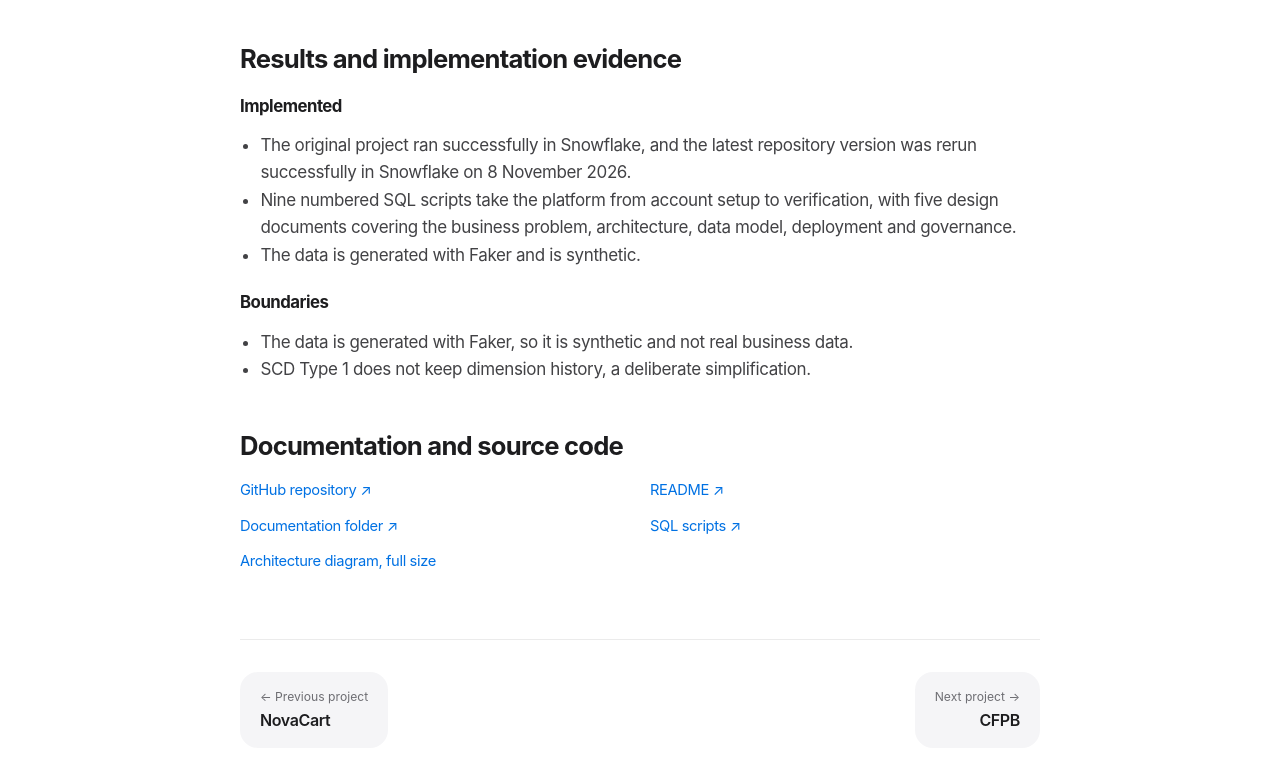
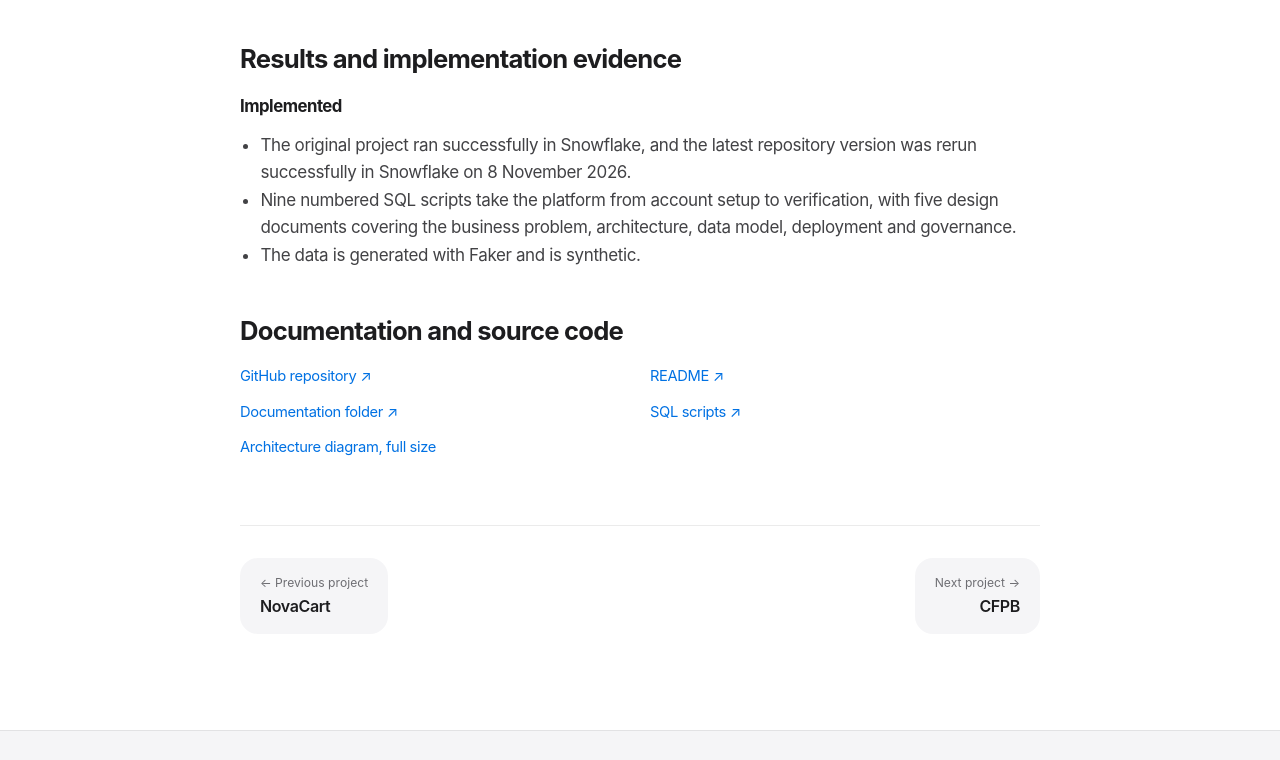
Before and after one commit to viradidi/viradidi.github.io, a plain HTML site: page projects/flowbridge/index.html in a window 1280 px wide. Shown: the part 2454-3214 px from the top of the page. Drawn offline with Linux system fonts and the light colour scheme.

Commit message:
docs: remove project boundaries section

```diff
--- a/projects/flowbridge/index.html
+++ b/projects/flowbridge/index.html
@@ -45,7 +45,7 @@
 <section id="decisions"><h2>Engineering decisions</h2><ul><li>Event-driven loading through Event Grid and Snowpipe follows file arrival and does not poll.</li><li>Streams track changes so later layers can process only what is new.</li><li>Dynamic Tables keep selected analytical datasets maintained declaratively.</li><li>SCD Type 1 keeps current values only. It is simpler than Type 2, and it gives up history.</li><li>Role-based access and secure views control what consumers can see, and development and production are kept separate.</li><li>Inventory movement is calculated as a proxy metric. It is not conventional inventory turnover.</li></ul></section>
 <section id="reliability"><h2>Reliability, testing and data quality</h2><p>Validation is built into the pipeline: required fields, data types, duplicates, referential relationships and business rules. Verification SQL is kept in <code>sql/09_resume_and_verify.sql</code>. The latest repository version was rerun successfully in Snowflake on 8 November 2026.</p></section>
 <section id="deployment"><h2>Deployment and operations</h2><p>Nine numbered SQL scripts run in order, from account setup through Bronze, Silver, Gold, serving and governance to DEV to PROD deployment and verification. Deployment and governance are documented in the <code>docs/</code> folder. I reran the latest version of the repository in Snowflake on 8 November 2026, and it completed successfully.</p></section>
-<section id="evidence"><h2>Results and implementation evidence</h2><h3>Implemented</h3><ul><li>The original project ran successfully in Snowflake, and the latest repository version was rerun successfully in Snowflake on 8 November 2026.</li><li>Nine numbered SQL scripts take the platform from account setup to verification, with five design documents covering the business problem, architecture, data model, deployment and governance.</li><li>The data is generated with Faker and is synthetic.</li></ul><h3>Boundaries</h3><ul><li>The data is generated with Faker, so it is synthetic and not real business data.</li><li>SCD Type 1 does not keep dimension history, a deliberate simplification.</li></ul></section>
+<section id="evidence"><h2>Results and implementation evidence</h2><h3>Implemented</h3><ul><li>The original project ran successfully in Snowflake, and the latest repository version was rerun successfully in Snowflake on 8 November 2026.</li><li>Nine numbered SQL scripts take the platform from account setup to verification, with five design documents covering the business problem, architecture, data model, deployment and governance.</li><li>The data is generated with Faker and is synthetic.</li></ul></section>
 <section id="docs"><h2>Documentation and source code</h2><ul class="doc-links"><li><a href="https://github.com/viradidi/FLOWBRIDGE-SNOWFLAKE-PROJECT" target="_blank" rel="noopener noreferrer">GitHub repository<span class="vh"> (opens in a new tab)</span> &#8599;</a></li><li><a href="https://github.com/viradidi/FLOWBRIDGE-SNOWFLAKE-PROJECT#readme" target="_blank" rel="noopener noreferrer">README<span class="vh"> (opens in a new tab)</span> &#8599;</a></li><li><a href="https://github.com/viradidi/FLOWBRIDGE-SNOWFLAKE-PROJECT/tree/main/docs" target="_blank" rel="noopener noreferrer">Documentation folder<span class="vh"> (opens in a new tab)</span> &#8599;</a></li><li><a href="https://github.com/viradidi/FLOWBRIDGE-SNOWFLAKE-PROJECT/tree/main/sql" target="_blank" rel="noopener noreferrer">SQL scripts<span class="vh"> (opens in a new tab)</span> &#8599;</a></li><li><a href="/assets/architecture/flowbridge-technical-architecture.svg" target="_blank" rel="noopener noreferrer">Architecture diagram, full size<span class="vh"> (opens in a new tab)</span></a></li></ul></section>
 <nav class="case-pager" aria-label="Project navigation"><a class="case-pager-link" href="/projects/novacart/"><span class="case-pager-label">&larr; Previous project</span><span class="case-pager-title">NovaCart</span></a><a class="case-pager-link case-pager-next" href="/projects/cfpb/"><span class="case-pager-label">Next project &rarr;</span><span class="case-pager-title">CFPB</span></a></nav>
 </article>
```
